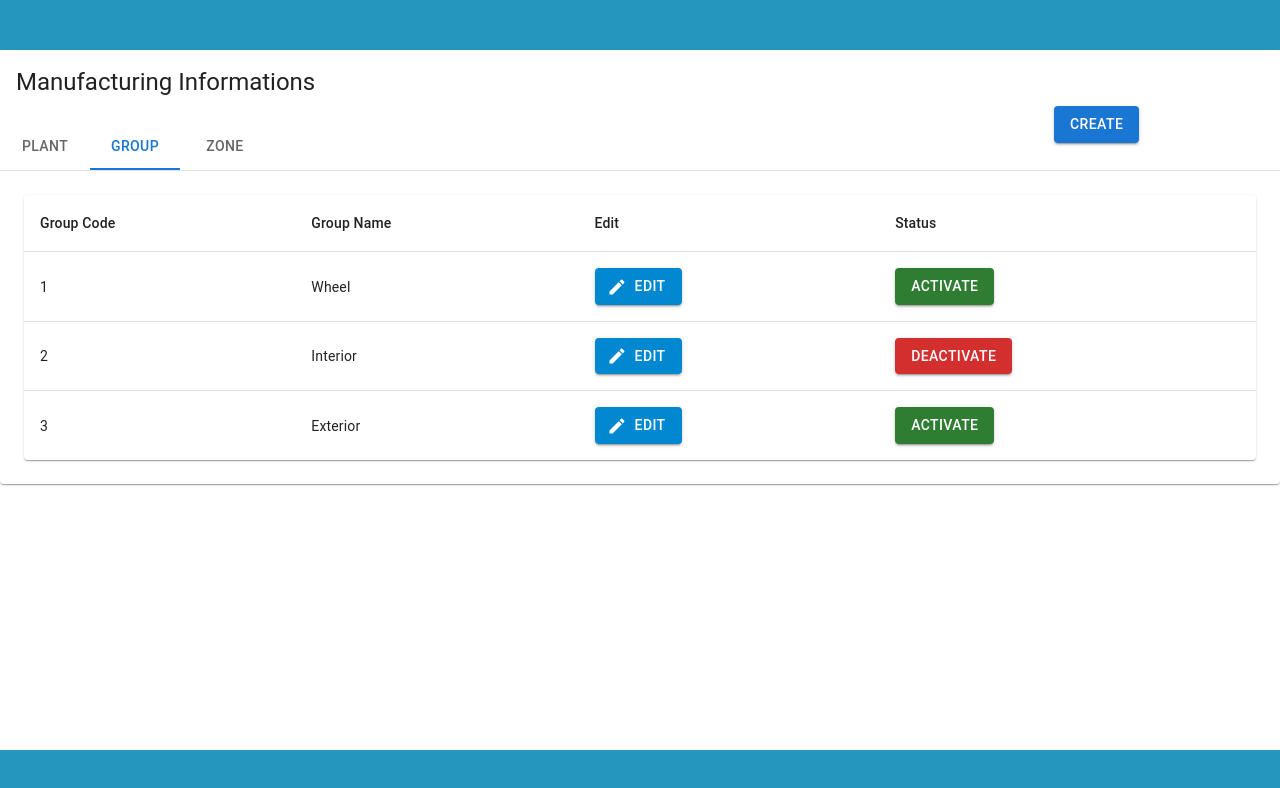
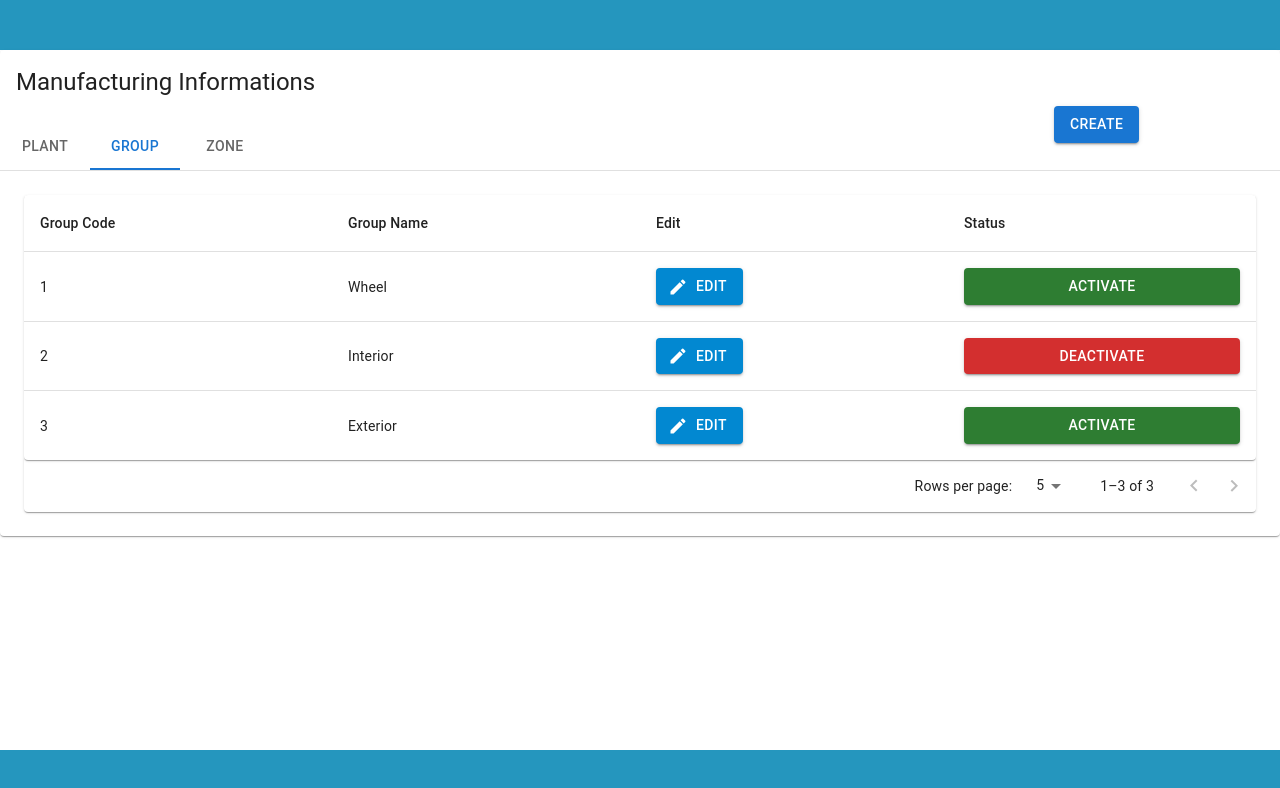
Before and after one commit to demo-nissan/car-manufacturing-service, a React (Create React App) app: page / in a window 1280 px wide. Both pictures are taken after a click on the tab "GROUP". Shown: the top 788 px of the page. Built offline with nearby package versions, Linux system fonts and the light colour scheme.

Commit message:
group ui correction

```diff
--- a/src/components/Group/Group.js
+++ b/src/components/Group/Group.js
@@ -10,10 +10,10 @@ import TableRow from '@mui/material/TableRow';
 import Paper from '@mui/material/Paper';
 import './Group.module.css';
 import EditIcon from '@mui/icons-material/Edit';
-
 import Modal from '@mui/material/Modal';
 import Backdrop from '@mui/material/Backdrop';
 import CreateUpdate from '../createUpdate';
+import TablePagination from '@mui/material/TablePagination';
 
 const mockData = [{
     GroupCode: "1",
@@ -33,16 +33,30 @@ const mockData = [{
 function Group({ menuTabValue }) {
     const [groupData, setGroupData] = React.useState(mockData);
     const [open, setOpen] = React.useState(false);
+    const [page, setPage] = React.useState(0);
+    const [rowsPerPage, setRowsPerPage] = React.useState(5);
+    const handleChangePage = (event, newPage) => {
+        setPage(newPage);
+    };
+
+    const handleChangeRowsPerPage = (event) => {
+        setRowsPerPage(+event.target.value);
+        setPage(0);
+    };
     const handleOpen = () => setOpen(true);
     const handleClose = () => setOpen(false);
-    const handleClick = (newValue, i) => {
-        console.log(newValue, i);
-        const list = [...groupData];
-        list[i]['active'] = newValue ? false : true;
+    const handleClick = (rowData) => {
+        const list = [...groupData]
+        let i  = groupData.findIndex((data)=>{
+            return data.GroupCode === rowData.GroupCode;
+        })
+
+        list[i]['active'] = rowData.active ? false : true;
         setGroupData(list);
     };
     return (
         <div className="Group" data-testid="Group">
+            <Paper sx={{ width: '100%', overflow: 'hidden' }}>
                 <TableContainer component={Paper}>
                     <Table sx={{ minWidth: 650 }} aria-label="a dense table">
                         <TableHead>
@@ -68,16 +82,18 @@ function Group({ menuTabValue }) {
                         </Modal>
                         <TableBody>
                             {
-                            groupData.map((data, i) => {
+                                groupData
+                                .slice(page * rowsPerPage, page * rowsPerPage + rowsPerPage)
+                                .map((data, i) => {
                                     return (<TableRow
                                         key="1"
                                         sx={{ '&:last-child td, &:last-child th': { border: 0 } }}
                                     >
-                                    <TableCell > {data.GroupCode}</TableCell>
-                                    <TableCell >{data.GroupName}</TableCell>
-                                    <TableCell ><Button variant="contained" color="info" startIcon={<EditIcon />}
+                                        <TableCell width="20%"> {data.GroupCode}</TableCell>
+                                        <TableCell width="20%">{data.GroupName}</TableCell>
+                                        <TableCell width="20%"><Button variant="contained" color="info" startIcon={<EditIcon />}
                                             onClick={handleOpen}>Edit</Button></TableCell>
-                                    <TableCell ><Button variant="contained" onClick={() => { handleClick(data.active, i) }}
+                                        <TableCell width="20%"><Button variant="contained" fullWidth="false" onClick={() => { handleClick(data) }}
                                             color={data.active ? 'success' : 'error'}>{data.active ? 'Activate' : 'Deactivate'}
                                         </Button>
                                         </TableCell>
@@ -88,6 +104,16 @@ function Group({ menuTabValue }) {
                         </TableBody>
                     </Table>
                 </TableContainer>
+                <TablePagination
+                    rowsPerPageOptions={[5, 10, 25]}
+                    component="div"
+                    count={groupData.length}
+                    rowsPerPage={rowsPerPage}
+                    page={page}
+                    onPageChange={handleChangePage}
+                    onRowsPerPageChange={handleChangeRowsPerPage}
+                />
+            </Paper>
         </div>
     )
 };
```
Lines whose indentation alone changed are shown as unchanged.
